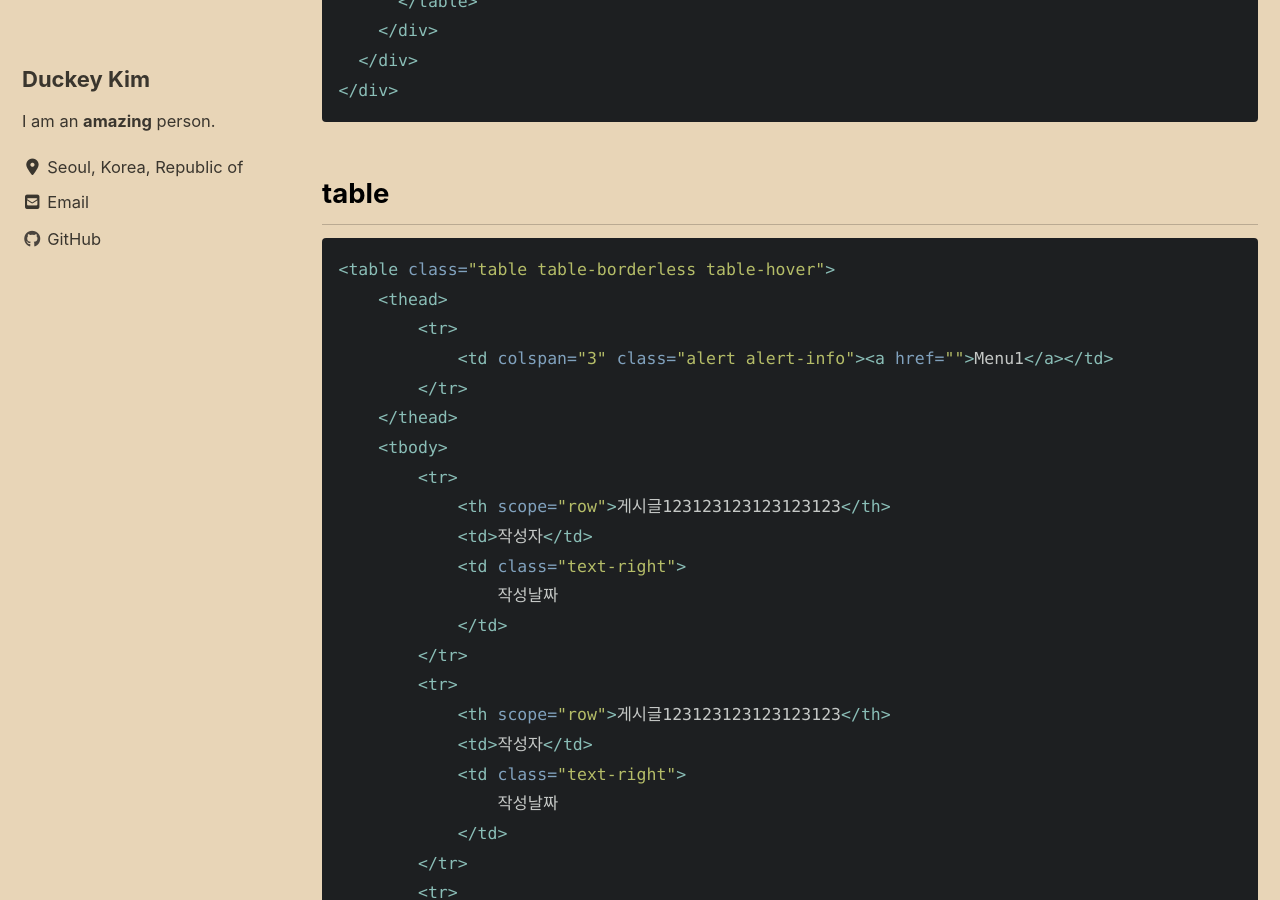
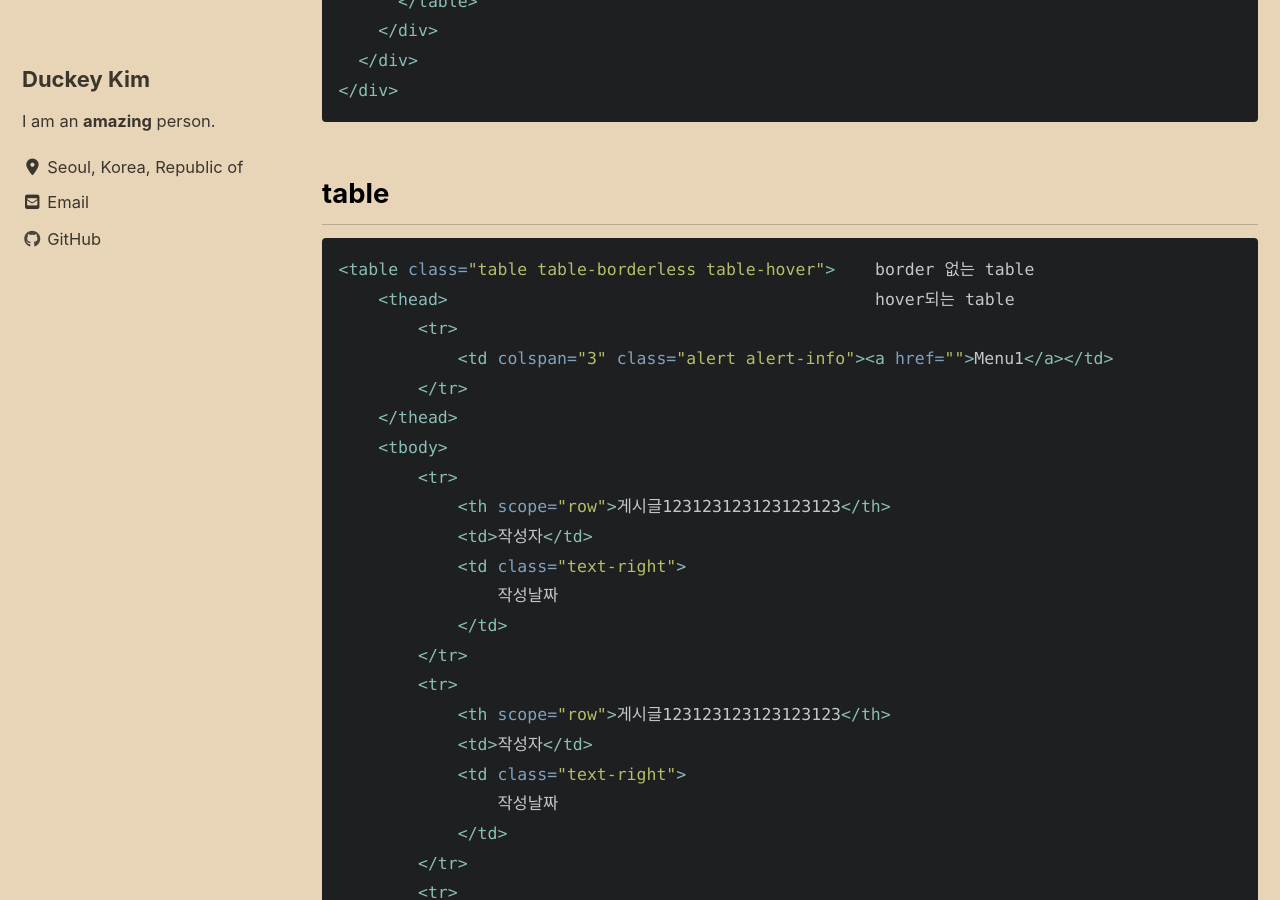
Before and after one commit to duckey-kim/duckey-kim.github.io, a Jekyll site: the page built from _posts/2020-02-25-bootstrap.md, in a window 1280 px wide and 900 px high, scrolled down 3632 px. Built offline with Jekyll 4.4.1, drawn with Linux system fonts in a browser that asks for light colours; cached includes are drawn as plain includes; nearby versions of some CDN libraries.

Commit message:
Update 2020-02-25-bootstrap.md

````diff
--- a/_posts/2020-02-25-bootstrap.md
+++ b/_posts/2020-02-25-bootstrap.md
@@ -98,8 +98,8 @@ bootstrap의 버전을 잘 확인하자.한글어 버전의[bootstrap-korea](htt
 ## table
 
 ```html
-<table class="table table-borderless table-hover">
-    <thead>
+<table class="table table-borderless table-hover">    border 없는 table
+    <thead>                                           hover되는 table
         <tr>
             <td colspan="3" class="alert alert-info"><a href="">Menu1</a></td>
         </tr>
````
